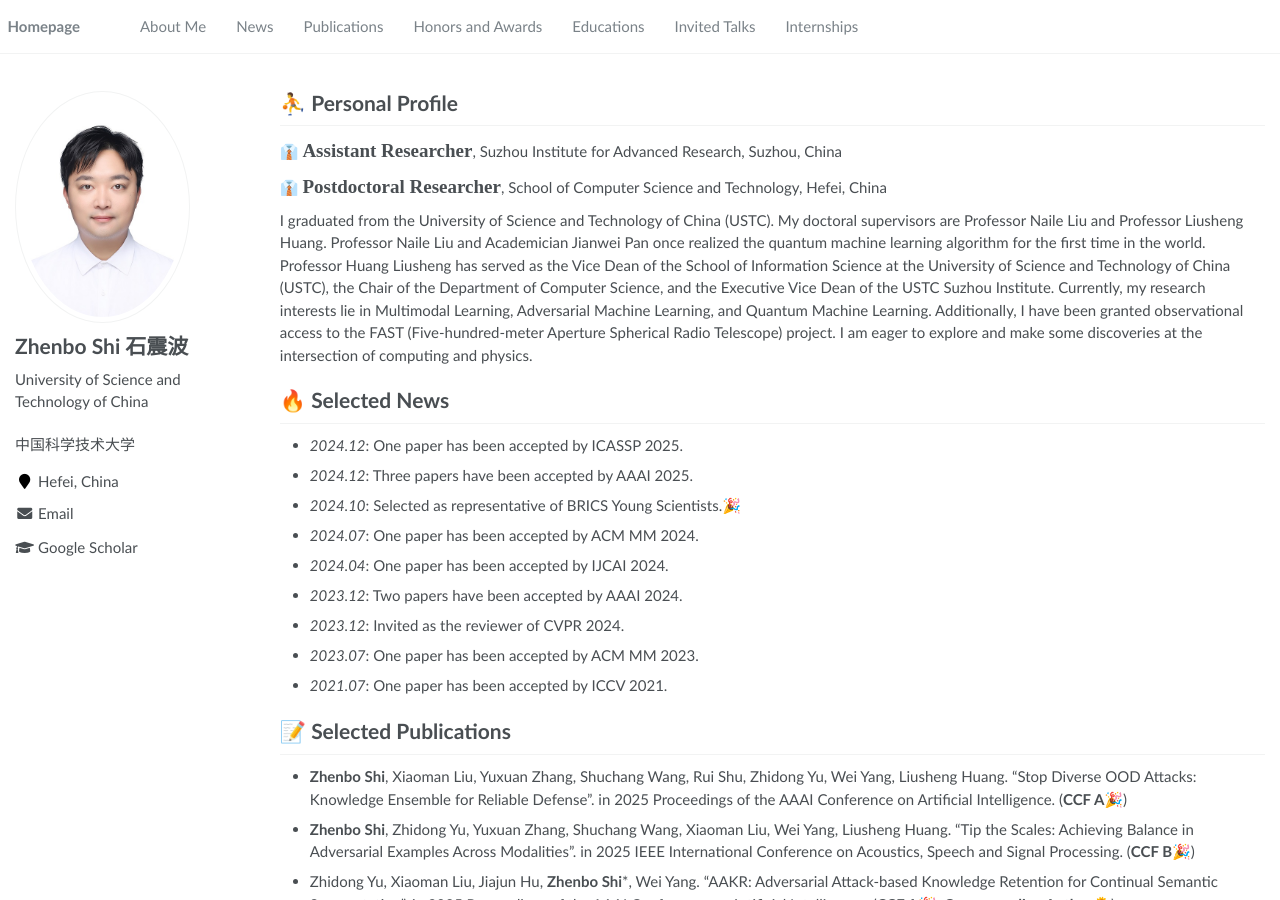
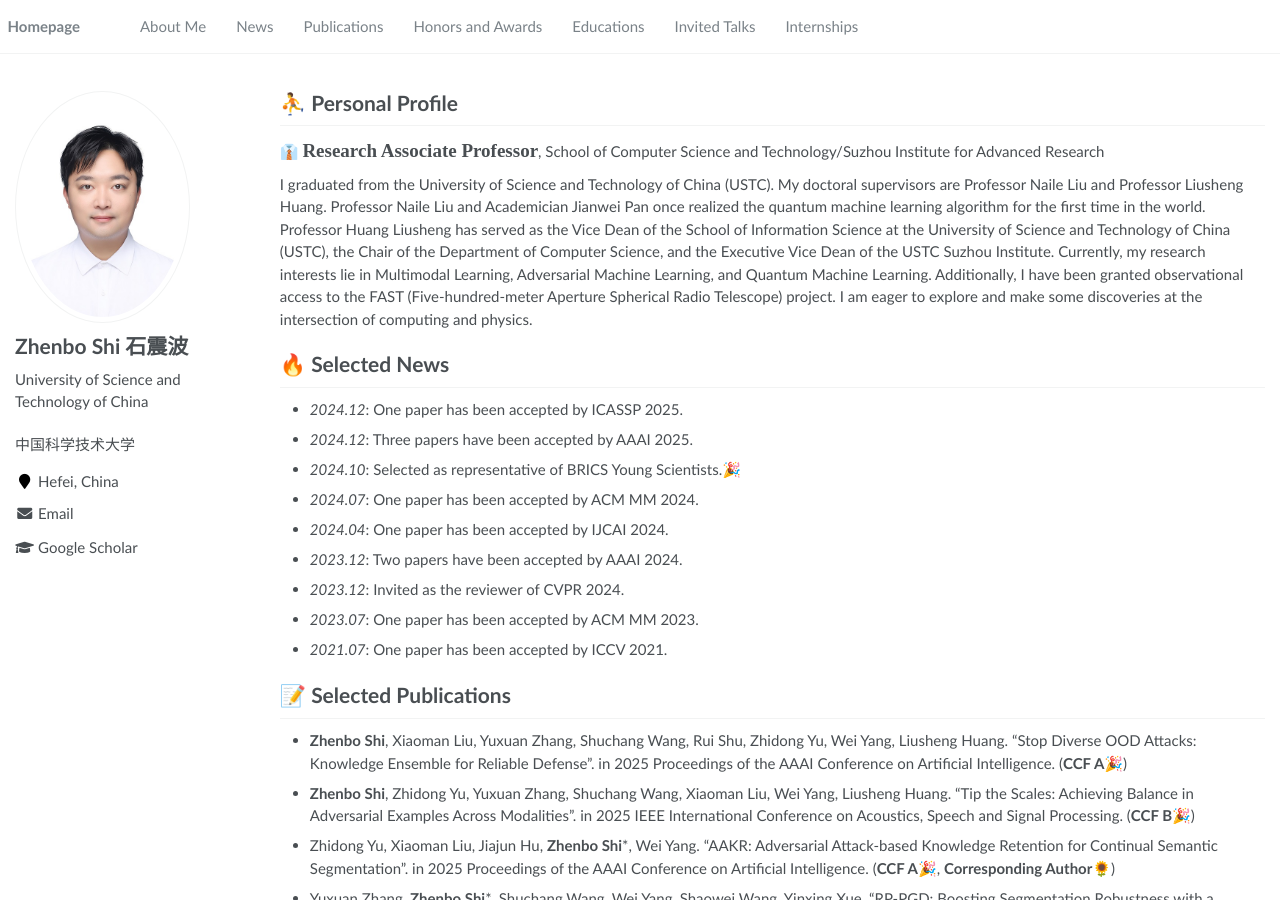
Before and after one commit to shizhenbo/shizhenbo.github.io, a Jekyll site: the page built from _pages/about.md, in a window 1280 px wide and 900 px high. Built offline with Jekyll 4.4.1, drawn with Linux system fonts in a browser that asks for light colours.

Commit message:
Update about.md

```diff
--- a/_pages/about.md
+++ b/_pages/about.md
@@ -12,9 +12,8 @@ redirect_from:
 <span class='anchor' id='about-me'></span>
 
 # ⛹️ Personal Profile
-👔 <span style="font-family: 'Times New Roman', serif; font-weight: bold; font-size: 19px;">Assistant Researcher</span>, Suzhou Institute for Advanced Research, Suzhou, China
+👔 <span style="font-family: 'Times New Roman', serif; font-weight: bold; font-size: 19px;">Research Associate Professor</span>, School of Computer Science and Technology/Suzhou Institute for Advanced Research
 
-👔 <span style="font-family: 'Times New Roman', serif; font-weight: bold; font-size: 19px;">Postdoctoral Researcher</span>, School of Computer Science and Technology, Hefei, China
 
 I graduated from the University of Science and Technology of China (USTC).
 My doctoral supervisors are Professor Naile Liu and Professor Liusheng Huang.
```
